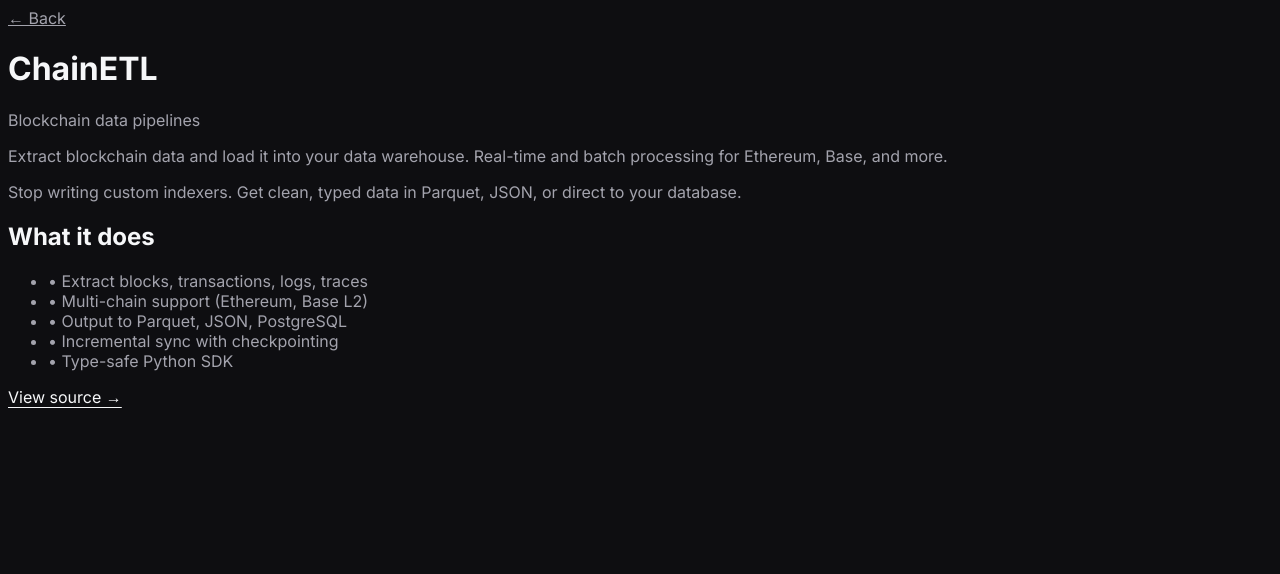
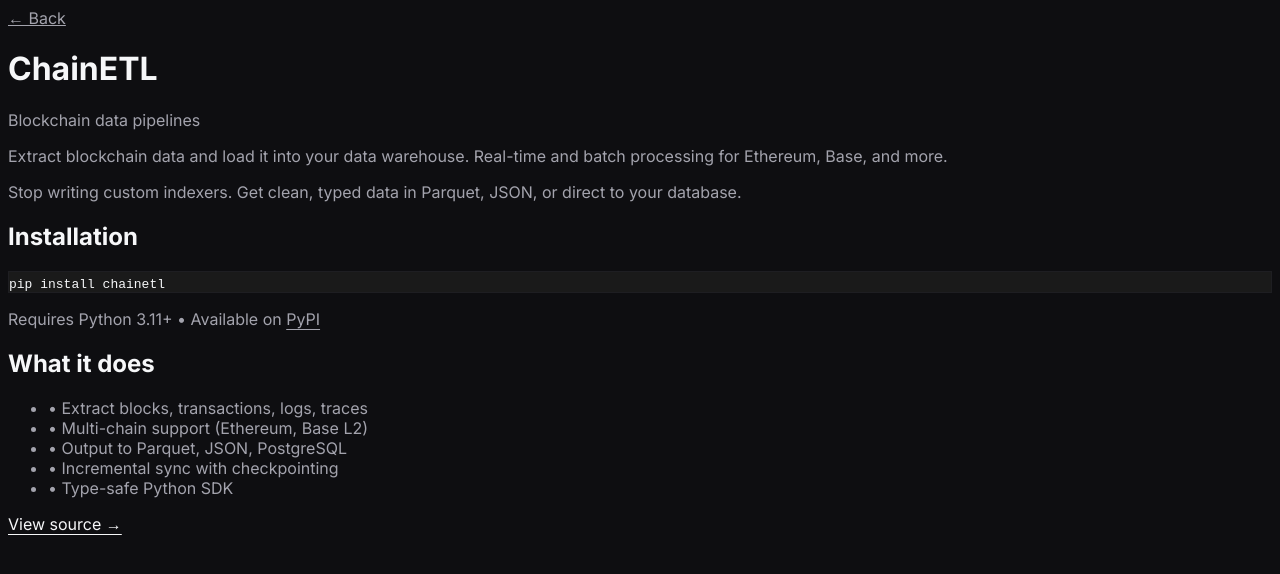
Before and after one commit to jtaylortech/celara, a Next.js app in the folder web/: page /chainetl in a window 1280 px wide. Shown: the top 574 px of the page. Built offline with nearby package versions, Linux system fonts and the light colour scheme.

Commit message:
feat(web): update site for ChainETL v0.2.0 PyPI release
- Add installation section to ChainETL product page with pip command
- Update homepage to show ChainETL as 'live' with PyPI availability
- Add link to PyPI package page

```diff
--- a/web/app/chainetl/page.tsx
+++ b/web/app/chainetl/page.tsx
@@ -32,6 +32,24 @@
         </div>
 
         <div className="mt-12 space-y-3">
+          <h2 className="text-sm font-medium text-[var(--text)]">Installation</h2>
+          <div className="bg-[#1a1a1a] border border-[var(--border)] rounded-lg p-4">
+            <code className="text-sm text-[var(--accent)]">pip install chainetl</code>
+          </div>
+          <p className="text-xs text-[var(--muted)]">
+            Requires Python 3.11+ • Available on{" "}
+            <a
+              href="https://pypi.org/project/chainetl/"
+              className="text-[var(--accent)] hover:underline underline-offset-4"
+              target="_blank"
+              rel="noopener noreferrer"
+            >
+              PyPI
+            </a>
+          </p>
+        </div>
+
+        <div className="mt-12 space-y-3">
           <h2 className="text-sm font-medium text-[var(--text)]">What it does</h2>
           <ul className="space-y-2 text-sm text-[var(--muted)]">
             <li>• Extract blocks, transactions, logs, traces</li>
--- a/web/app/page.tsx
+++ b/web/app/page.tsx
@@ -2,7 +2,7 @@
 
 const products = [
   { name: "ChainOps", desc: "Infrastructure-as-Code for validators", status: "building", href: "/chainops" },
-  { name: "ChainETL", desc: "Blockchain data pipelines", status: "building", href: "/chainetl" },
+  { name: "ChainETL", desc: "Blockchain data pipelines", status: "live", href: "/chainetl" },
   { name: "ChainWatch", desc: "Observability for decentralized systems", status: "soon", href: null },
   { name: "SecurityKit", desc: "Automated security for node operators", status: "soon", href: null },
   { name: "DAOForm", desc: "Governance-as-Code", status: "soon", href: null },
@@ -32,7 +32,7 @@
                   <span className="text-sm text-[var(--muted)]">{product.desc}</span>
                 </div>
                 <span className="text-xs text-[var(--muted)] opacity-60">
-                  {product.status === "building" ? "In development" : "Coming soon"}
+                  {product.status === "live" ? "Available on PyPI" : product.status === "building" ? "In development" : "Coming soon"}
                 </span>
               </>
             );
```
